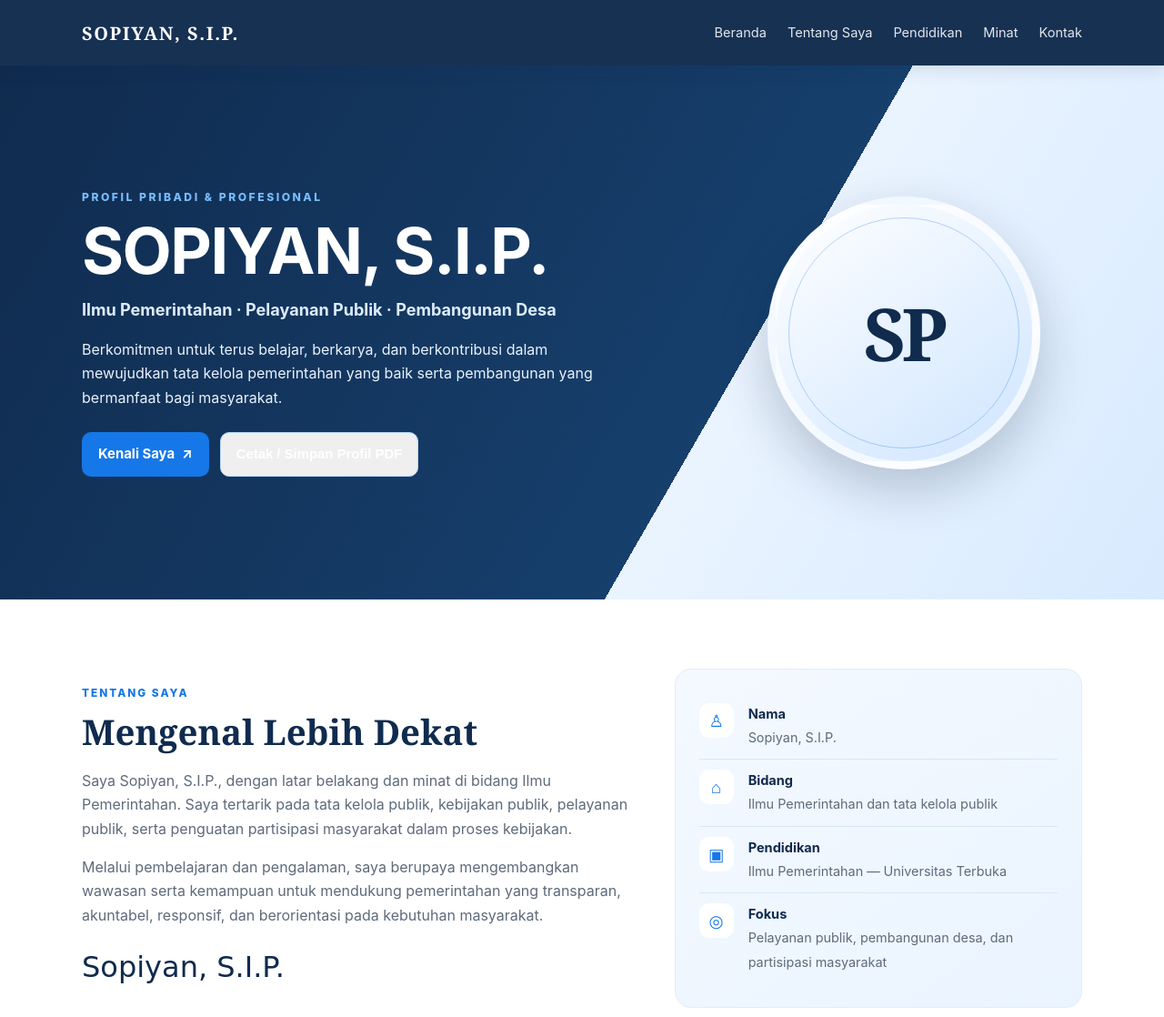
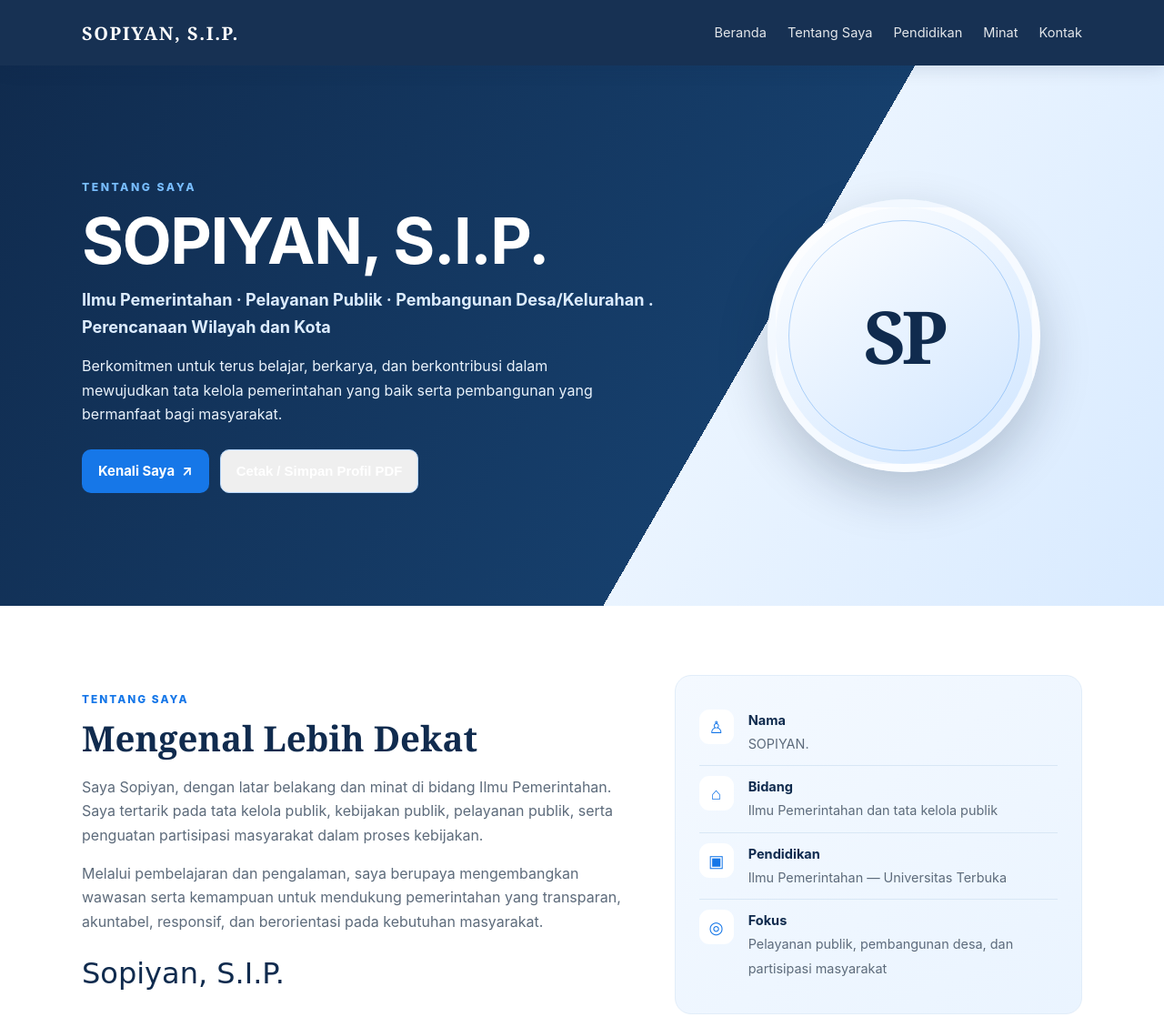
Before and after one commit to sopiyan-id/sopiyan-id, a plain HTML site: page index.html in a window 1280 px wide. Shown: the top 1118 px of the page at 91% size. Drawn offline with Linux system fonts and the light colour scheme.

Commit message:
Update index.html

```diff
--- a/index.html
+++ b/index.html
@@ -68,16 +68,16 @@
   <section class="hero" id="beranda">
     <div class="container hero-inner">
       <div>
-        <div class="eyebrow">Profil Pribadi & Profesional</div>
+        <div class="eyebrow">Tentang Saya</div>
         <h1>SOPIYAN, S.I.P.</h1>
-        <div class="subtitle">Ilmu Pemerintahan · Pelayanan Publik · Pembangunan Desa</div>
+        <div class="subtitle">Ilmu Pemerintahan · Pelayanan Publik · Pembangunan Desa/Kelurahan . Perencanaan Wilayah dan Kota</div>
         <p>Berkomitmen untuk terus belajar, berkarya, dan berkontribusi dalam mewujudkan tata kelola pemerintahan yang baik serta pembangunan yang bermanfaat bagi masyarakat.</p>
         <div class="actions">
           <a class="btn btn-primary" href="#tentang">Kenali Saya <span aria-hidden="true">↗</span></a>
           <button class="btn btn-outline" id="printBtn" type="button">Cetak / Simpan Profil PDF</button>
         </div>
       </div>
-      <div class="avatar-wrap" aria-label="Avatar sementara Sopiyan">
+      <div class="avatar-wrap" aria-label="https://cdn.phototourl.com/member/2026-10-25-c2525906-e5d8-4a15-b314-a14c5eb94846.jpg">
         <div class="avatar"><span>SP</span></div>
       </div>
     </div>
@@ -88,12 +88,12 @@
       <div>
         <div class="section-label">Tentang Saya</div>
         <h2>Mengenal Lebih Dekat</h2>
-        <p class="lead">Saya Sopiyan, S.I.P., dengan latar belakang dan minat di bidang Ilmu Pemerintahan. Saya tertarik pada tata kelola publik, kebijakan publik, pelayanan publik, serta penguatan partisipasi masyarakat dalam proses kebijakan.</p>
+        <p class="lead">Saya Sopiyan, dengan latar belakang dan minat di bidang Ilmu Pemerintahan. Saya tertarik pada tata kelola publik, kebijakan publik, pelayanan publik, serta penguatan partisipasi masyarakat dalam proses kebijakan.</p>
         <p class="lead">Melalui pembelajaran dan pengalaman, saya berupaya mengembangkan wawasan serta kemampuan untuk mendukung pemerintahan yang transparan, akuntabel, responsif, dan berorientasi pada kebutuhan masyarakat.</p>
         <div class="signature">Sopiyan, S.I.P.</div>
       </div>
       <aside class="facts" aria-label="Ringkasan profil">
-        <div class="fact"><div class="fact-icon">♙</div><div><strong>Nama</strong><span>Sopiyan, S.I.P.</span></div></div>
+        <div class="fact"><div class="fact-icon">♙</div><div><strong>Nama</strong><span>SOPIYAN.</span></div></div>
         <div class="fact"><div class="fact-icon">⌂</div><div><strong>Bidang</strong><span>Ilmu Pemerintahan dan tata kelola publik</span></div></div>
         <div class="fact"><div class="fact-icon">▣</div><div><strong>Pendidikan</strong><span>Ilmu Pemerintahan — Universitas Terbuka</span></div></div>
         <div class="fact"><div class="fact-icon">◎</div><div><strong>Fokus</strong><span>Pelayanan publik, pembangunan desa, dan partisipasi masyarakat</span></div></div>
@@ -120,7 +120,7 @@
       <h2>Bidang yang Saya Dalami</h2>
       <p class="lead">Beberapa tema yang menjadi perhatian dalam pengembangan diri dan kontribusi profesional.</p>
       <div class="interests">
-        <span class="pill">Tata Kelola Publik</span><span class="pill">Kebijakan Publik</span><span class="pill">Pembangunan Desa</span><span class="pill">Pelayanan Publik</span><span class="pill">Partisipasi Masyarakat</span><span class="pill">Reformasi Birokrasi</span><span class="pill">Digitalisasi Pemerintahan</span><span class="pill">Pemberdayaan Masyarakat</span>
+        <span class="pill">Tata Kelola Publik</span><span class="pill">Kebijakan Publik</span><span class="pill">Pembangunan Desa/Kelurahan</span><span class="pill">Pelayanan Publik</span><span class="pill">perencanaan wilayah dan kota</span><span class="pill">Reformasi Birokrasi</span><span class="pill">Digitalisasi Pemerintahan</span><span class="pill">Pemberdayaan Masyarakat</span>
       </div>
       <div class="cards">
         <article class="card"><div class="card-icon">🏛️</div><h3>Pemerintahan yang Baik</h3><p>Mendukung prinsip transparansi, akuntabilitas, efektivitas, dan responsivitas dalam penyelenggaraan pemerintahan.</p></article>
@@ -146,7 +146,7 @@
     <div class="container">
       <div class="contact-box">
         <div><h2>Mari Terhubung</h2><p>Terbuka untuk diskusi, kolaborasi, dan pertukaran gagasan seputar pemerintahan, pelayanan publik, serta pembangunan desa.</p></div>
-        <a class="btn btn-primary" href="mailto:">Tsopiyan.go.id@gmail.com</a>
+        <a class="btn btn-primary" href="mailto:">sopiyan.go.id@gmail.com</a>
       </div>
       <p class="small" style="margin-top:14px
     </div>
```
